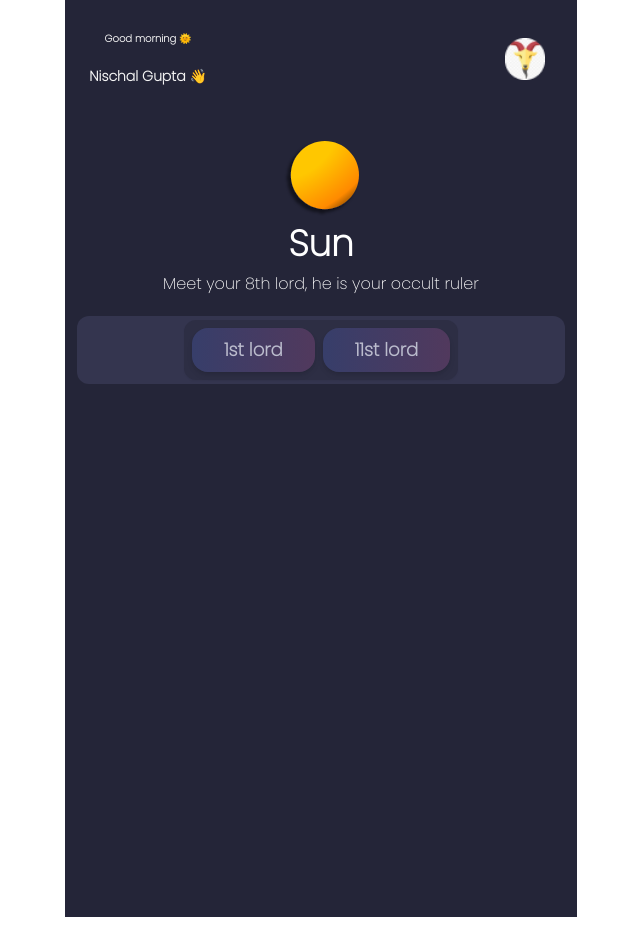
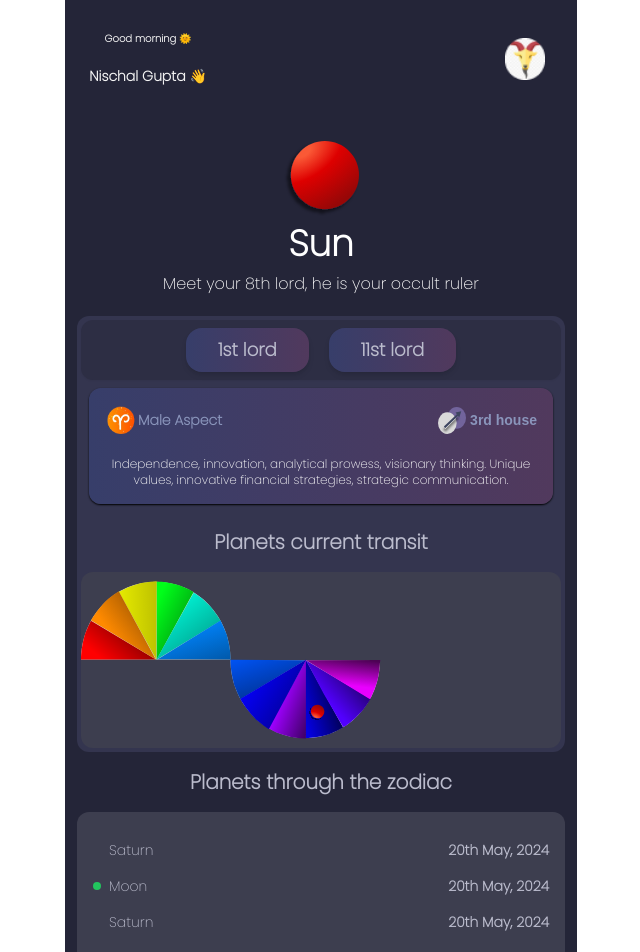
Before and after one commit to adeptcoder014/astroLogics, a Next.js app: page /detail in a window 1280 px wide. Shown: the top 952 px of the page, without its empty margins (319-959 px from the left). Before the commit the page ends 917 px from the top, so only its background shows below. Built offline with nearby package versions, Linux system fonts and the light colour scheme; no server answers.

Commit message:
inner screens

```diff
--- a/pages/detail.js
+++ b/pages/detail.js
@@ -99,6 +99,8 @@ function getCurrentDateTime() {
 
 
 const Detail = () => {
+    const [activeIndex, setActiveIndex] = useState(null);
+
     const router = useRouter();
     const [planet, setPlanet] = useState([]);
     const [house, setHouse] = useState([]);
@@ -117,6 +119,12 @@ function getCurrentDateTime() {
             setCurrentTransit(res?.data?.data);
         });
     }, []);
+
+
+    const handleToggle = (index) => {
+        console.log(index);
+        setActiveIndex(activeIndex === index ? null : index);
+    };
 
     const data = router.query;
     const houseOwner = data['house-owner'];
@@ -146,29 +154,107 @@ function getCurrentDateTime() {
 
     return (
         <CommanLayout>
-                <div className="flex flex-col h-screen p-2">
+            <div className="flex flex-col  p-2">
                 <div className="flex flex-col items-center justify-center mt-5">
-                        <img src={`./planets/sun.svg`} alt="Natal" width={75} />
+                    <img src={`./planets/mars.svg`} alt="Natal" width={75} />
                     <h2 className='text-4xl text-white font-extrabold mt-2'>Sun</h2>
                     <h2 className='text-md text-white mt-2 text-center w-3/4 mb-5'>Meet your 8th lord, he is your occult ruler</h2>
                 </div>
-                    <div className="bg-[#34354F] flex flex-row p-1 justify-around rounded-xl">
-                        <div className='bg-[#2D2E44] w-auto rounded-xl flex items-around justify-around p-2 shadow-sm gap-2'>
+                <div className="bg-[#34354F] flex flex-col p-1 justify-around rounded-xl">
+                    <div className='bg-[#2D2E44] rounded-xl flex   items-center justify-center p-2 shadow-sm'>
                         <div
-                                className={`text-white bg-custom-gradient rounded-2xl px-8 py-2 ${selectedDiv === '1st-lord' ? 'shadow-lg' : 'shadow-md'}`}
+                            className={`text-white bg-custom-gradient rounded-2xl mr-5 px-8 py-2 ${selectedDiv === '1st-lord' ? 'shadow-md shadow-black' : 'shadow-md'}`}
                             onClick={() => setSelectedDiv('1st-lord')}
                         >
                             <p className="font-extrabold text-lg">1st lord</p>
                         </div>
                         <div
-                                className={`text-white bg-custom-gradient rounded-2xl px-8 py-2 ${selectedDiv === '11st-lord' ? 'shadow-lg' : 'shadow-md'}`}
+                            className={`text-white bg-custom-gradient rounded-2xl px-8 py-2 ${selectedDiv === '11st-lord' ? 'shadow-md shadow-black' : 'shadow-md'}`}
                             onClick={() => setSelectedDiv('11st-lord')}
                         >
                             <p className="font-extrabold text-lg">11st lord</p>
                         </div>
+
+                    </div>
+
+
+
+
+                    <div className="m-2 shadow-sm shadow-black rounded-xl">
+                        {/* <h2 className="text-xl font-semibold mt-10 mb-2 text-center">Upcoming Saturn Event</h2> */}
+                        <div className="bg-custom-gradient p-4 rounded-xl flex flex-col">
+                            <div className="flex flex-1 justify-between mb-5">
+
+
+
+                                <div className="flex items-center justify-between">
+                                    <img
+                                        src={`./zodiac/aries.png`}
+                                        alt="Natal"
+                                        width={33}
+                                    // class='mr-5'
+                                    />
+                                    <p className='text-[#8A95BB] text-sm font-extrabold'>Male Aspect</p>
+                                </div>
+
+                                {/* <div className="flex items-end justify-end"> */}
+
+
+                                <div className="flex items-center">
+                                    <img
+                                        src={`./icons/transit.svg`}
+                                        alt="Natal"
+                                        width={28}
+                                        class='mr-1'
+                                    />
+                                    <div className='text-[#8A95BB] text-sm font-extrabold'>3rd house</div>
+
+                                </div>
+                            </div>
+
+                            <p className="text-xs text-white text-center">
+                                Independence, innovation, analytical prowess, visionary thinking. Unique values, innovative financial strategies, strategic communication.
+                            </p>
+                        </div>
+                    </div>
+
+                    <h2 className="text-xl font-semibold mb-4 mt-4 text-center">Planets current transit</h2>
+
+                    <div className="items-center bg-[#3D3E4F] rounded-xl">
+
+                        <CurrentTransit />
+                    </div>
+
+                </div>
+                <div className="mb-8">
+                    <h2 className="text-xl font-semibold mb-4 mt-4 text-center">Planets through the zodiac</h2>
+                    <div className="bg-[#3D3E4F] p-4 rounded-xl">
+                        {["Saturn", "Moon", "Saturn"].map((planet, index) => (
+                            <div key={index}>
+                                <div className="text-center mb-4 ">
+                                    <div
+                                        className="space-x-2 mb-2 mt-3 flex items-between justify-between cursor-pointer"
+                                        onClick={() => handleToggle(index)}
+                                    >
+                                        <div className="flex items-center">
+                                            <div className={`bg-${planet === "Saturn" ? "red" : "green"}-500 rounded-full w-2 h-2 mr-2`} />
+                                            <p className="text-sm">{planet}</p>
+                                        </div>
+                                        <p className="text-sm font-bold">20th May, 2024</p>
+                                    </div>
+                                    <div className={`accordion-content ${activeIndex === index ? "block" : "hidden"} ease-out text-center bg-[#A1A1B0] p-4 rounded-xl`}>
+                                        <h3 className="font-extrabold mb-2 text-white">{planet} in Shatabhisha:</h3>
+                                        <p className="text-sm text-white">
+                                            Independence, innovation, analytical prowess, visionary thinking. Unique values, innovative financial strategies, strategic communication.
+                                        </p>
                                     </div>
                                 </div>
                             </div>
+                        ))}
+                    </div>
+                </div>
+            </div>
+
         </CommanLayout>
     );
 };
```
Also changed, not shown: components/sineWave.js, public/icons/transit.svg (added). Lines whose indentation alone changed are shown as unchanged.
